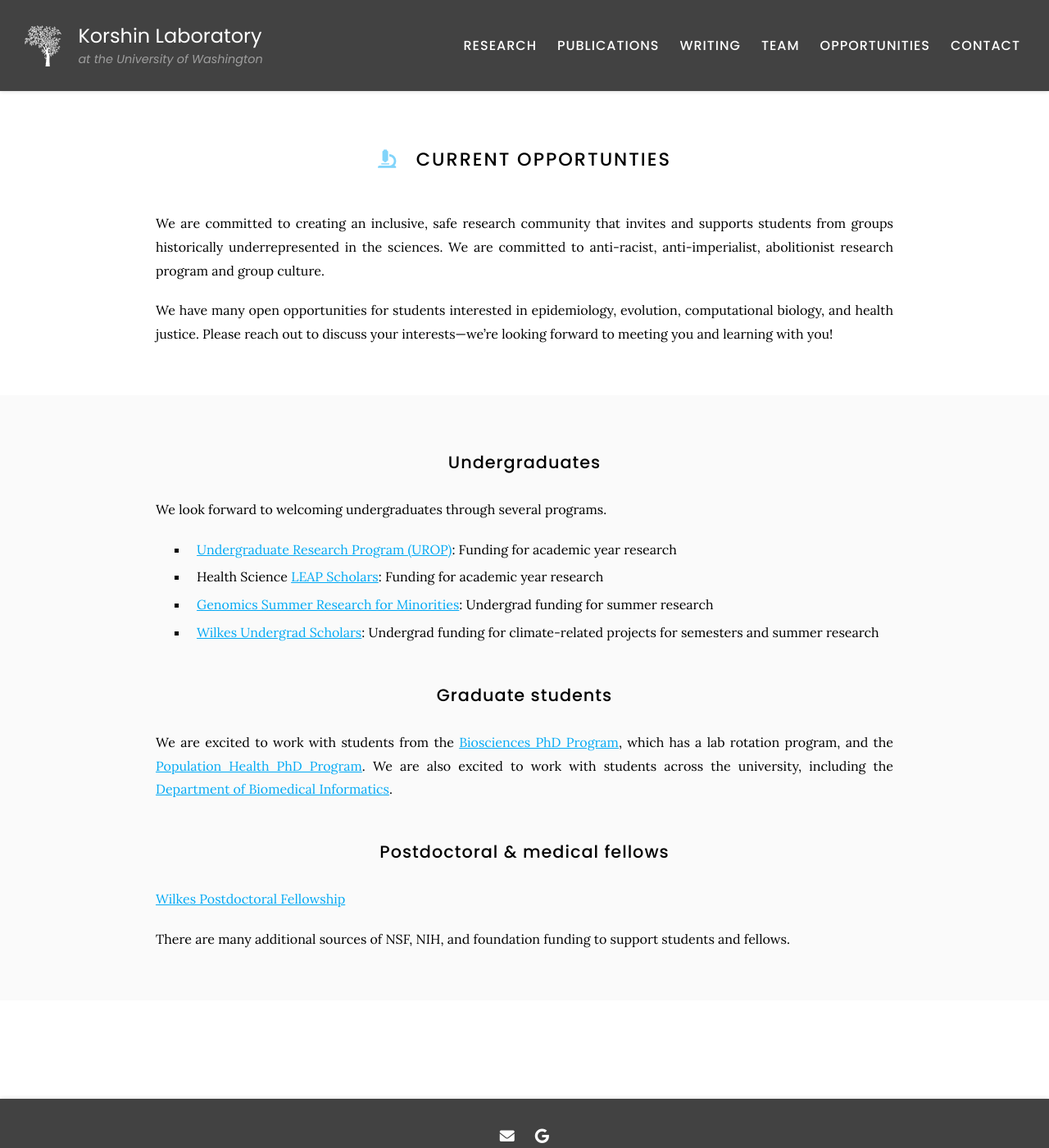
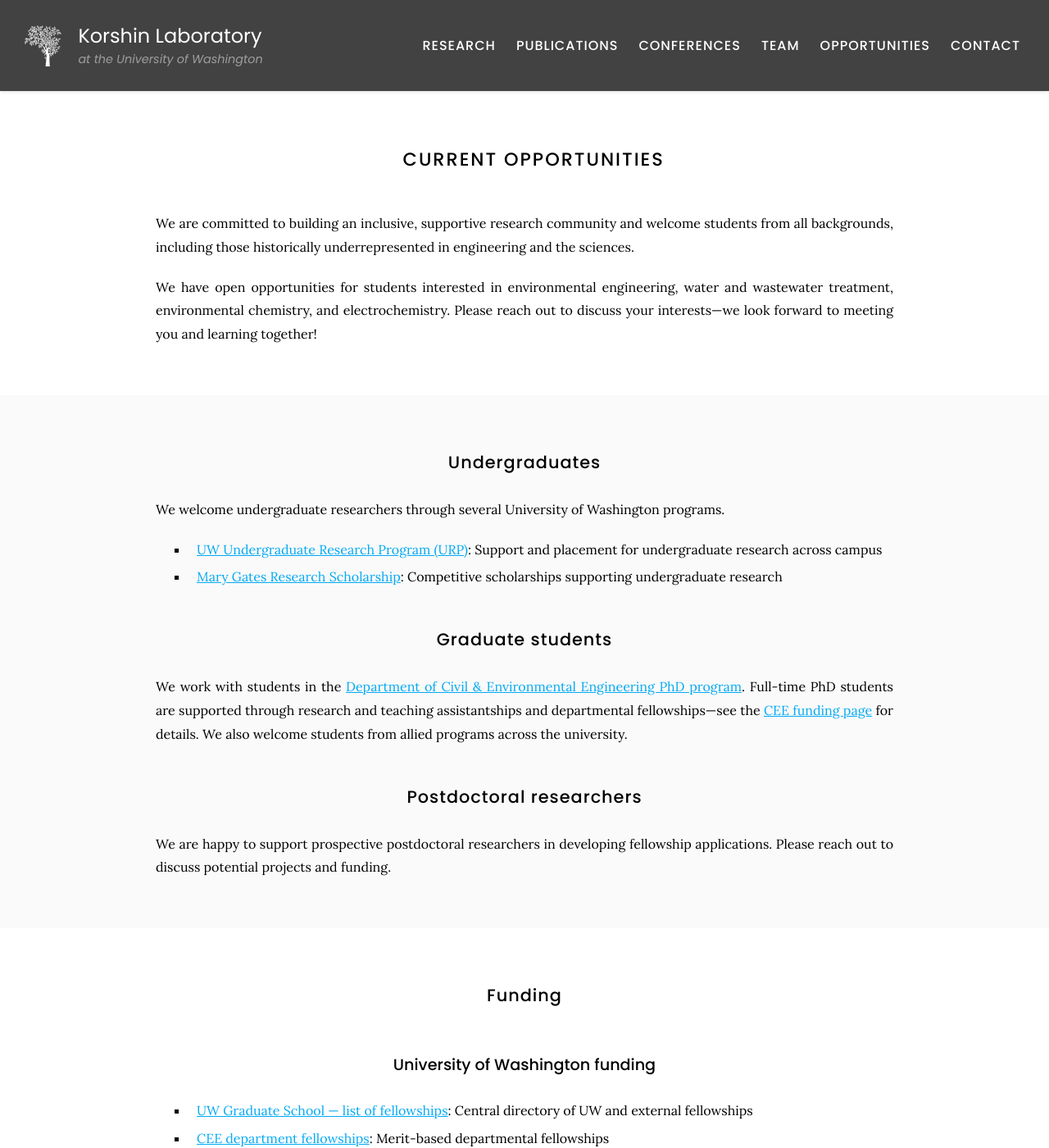
Before and after one commit to Korshinlab/KorshinLab.github.io, a Jekyll site: the page built from opportunities/index.md, in a window 1280 px wide and 1400 px high. Shown: the whole window at 82% size. Built offline with Jekyll 4.4.1, drawn with Linux system fonts in a browser that asks for light colours; some of the changed text lies outside the part shown.

Commit message:
update uw and korshin lab namecontact

```diff
--- a/opportunities/index.md
+++ b/opportunities/index.md
@@ -5,33 +5,51 @@ nav:
   tooltip: Join us!
 ---
 
-# <i class="fas fa-microscope"></i>Current Opportunties
+# <i class="fas fa-people-group"></i>Current Opportunities
 
-We are committed to creating an inclusive, safe research community that invites and supports students from groups historically underrepresented in the sciences. We are committed to anti-racist, anti-imperialist, abolitionist research program and group culture.
+We are committed to building an inclusive, supportive research community and welcome students from all backgrounds, including those historically underrepresented in engineering and the sciences.
 
-We have many open opportunities for students interested in epidemiology, evolution, computational biology, and health justice. Please reach out to discuss your interests—we’re looking forward to meeting you and learning with you!
+We have open opportunities for students interested in environmental engineering, water and wastewater treatment, environmental chemistry, and electrochemistry. Please reach out to discuss your interests—we look forward to meeting you and learning together!
 
 {% include section.html %}
 
 ## Undergraduates
 
-We look forward to welcoming undergraduates through several programs.
+We welcome undergraduate researchers through several University of Washington programs.
 
-- [Undergraduate Research Program (UROP)](https://our.utah.edu/research-scholarship-opportunities/urop/): Funding for academic year research
-- Health Science [LEAP Scholars](https://leap.utah.edu/): Funding for academic year research
-- [Genomics Summer Research for Minorities](https://prod.pediatrics.medicine.utah.edu/pediatrics/research/education/gsrm/program-info): Undergrad funding for summer research
-- [Wilkes Undergrad Scholars](https://wilkescenter.utah.edu/funding-opportunities/wilkes-scholars/): Undergrad funding for climate-related projects for semesters and summer research
+- [UW Undergraduate Research Program (URP)](https://www.washington.edu/undergradresearch/): Support and placement for undergraduate research across campus
+- [Mary Gates Research Scholarship](https://expd.uw.edu/mge/apply/research/): Competitive scholarships supporting undergraduate research
 
 ## Graduate students
 
-We are excited to work with students from the [Biosciences PhD Program](https://bioscience.utah.edu/), which has a lab rotation program, and the [Population Health PhD Program](https://medicine.utah.edu/population-health-sciences/phd). We are also excited to work with students across the university, including the [Department of Biomedical Informatics](https://medicine.utah.edu/dbmi).
+We work with students in the [Department of Civil & Environmental Engineering PhD program](https://www.ce.washington.edu/phd). Full-time PhD students are supported through research and teaching assistantships and departmental fellowships—see the [CEE funding page](https://www.ce.washington.edu/phd/funding) for details. We also welcome students from allied programs across the university.
 
-## Postdoctoral & medical fellows
+## Postdoctoral researchers
 
-[Wilkes Postdoctoral Fellowship](https://wilkescenter.utah.edu/funding-opportunities/wilkes-center-postdoctoral-program/)
-
-
-There are many additional sources of NSF, NIH, and foundation funding to support students and fellows.
-
+We are happy to support prospective postdoctoral researchers in developing fellowship applications. Please reach out to discuss potential projects and funding.
 
 {% include section.html %}
+
+## Funding
+
+### University of Washington funding
+
+- [UW Graduate School — list of fellowships](https://grad.uw.edu/graduate-student-funding/fellowships/list-of-fellowships/): Central directory of UW and external fellowships
+- [CEE department fellowships](https://www.ce.washington.edu/mycee/hr/fellowship): Merit-based departmental fellowships
+- [Clean Energy Institute (CEI) Graduate Fellowship](https://www.cei.washington.edu/education/uw-graduate-students/graduate-fellowship/): Fellowships for PhD students advancing clean-energy research
+- [College of the Environment funding](https://environment.uw.edu/students/current-students/scholarships-funding/graduate-scholarships-funding/other-graduate-funding-opportunities/): Environment-focused scholarships and fellowships for graduate students
+
+### Environmental engineering & water funding
+
+- [NSF Graduate Research Fellowship Program (GRFP)](https://www.nsfgrfp.org/): Three years of support for research-based graduate study in STEM
+- [EPA Research Fellowships for Graduate Students](https://www.epa.gov/research-fellowships/research-fellowships-graduate-students): Fellowships for environmental research
+- [NDSEG Fellowship](https://ndseg.org/): Department of Defense fellowship for graduate study in science and engineering
+- [Ford Foundation Fellowships](https://sites.nationalacademies.org/pga/fordfellowships/): Fellowships supporting diversity in the academy
+- [Hertz Foundation Fellowship](https://www.hertzfoundation.org/): Fellowships in the applied physical, biological, and engineering sciences
+- [ARCS Foundation](https://arcsfoundation.org/): Awards for outstanding STEM graduate students
+- [AEESP awards & fellowships](https://aeesp.org/): Environmental engineering and science professional society opportunities
+- [The Water Research Foundation](https://www.waterrf.org/): Research funding and student opportunities in water
+
+_Deadlines and eligibility change year to year—please confirm details on each program's website before applying._
+
+{% include section.html %}
```
Also changed, not shown: _data/sciwriting.yaml (deleted, +0 -59 lines), conference/index.md (added, +22 -0 lines), writing/index.md (deleted, +0 -16 lines).
